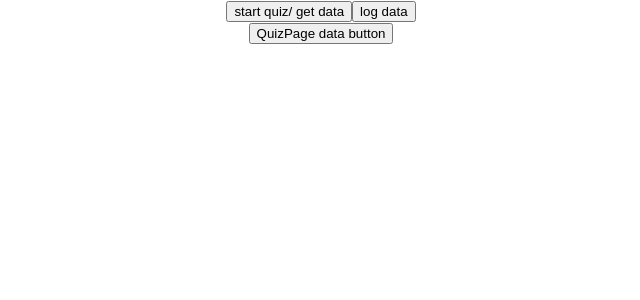
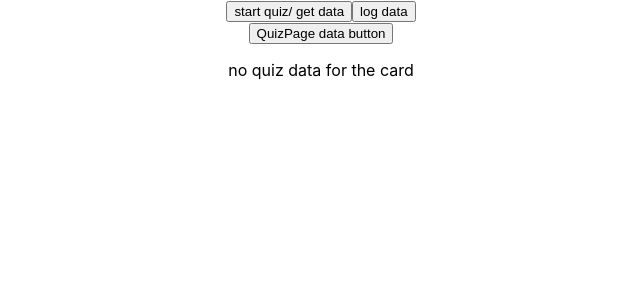
Before and after one commit to dariquewarren/triviaapp, a React (Create React App) app: page / in a window 1280 px wide. Shown: the top 300 px of the page, without its empty margins (319-959 px from the left). Built offline with nearby package versions, Linux system fonts and the light colour scheme.

Commit message:
added questionCard to quizpage. destructured the props for the questioncard to access

```diff
--- a/src/Components/QuestionCard.js
+++ b/src/Components/QuestionCard.js
@@ -11,13 +11,13 @@ function QuestionCard(props) {
 
   // create  an object with the following Keys
   // Question, correctAnswer, guess, isGuessCorrect
-  const qObject = {
-    question: props.question ,
-    correctAnswer:props.correctAnswer ,
-    guess: realGuess ,
-    isGuessCorrect: (realGuess.toLowerCase() === props.correctAnswer.toLowerCase()),
+//   const qObject = {
+//     question: props.question ,
+//     correctAnswer:props.correctAnswer ,
+//     guess: realGuess ,
+//     isGuessCorrect: (realGuess.toLowerCase() === props.correctAnswer.toLowerCase()),
 
-  }
+//   }
 
     return (
         <div>
--- a/src/Components/QuizPage.js
+++ b/src/Components/QuizPage.js
@@ -11,6 +11,18 @@ function QuizPage(props) {
           console.log('props', props)
       }}
       >QuizPage data button</button>
+      {
+          (props.quiz)
+           ?
+          props.quiz.map((m)=>{
+
+            return(
+                <QuestionCard key={m.question} {...m}/>
+            )
+          })
+           :
+           <p>no quiz data for the card</p>
+      }
         </div>
     )
 }
```
